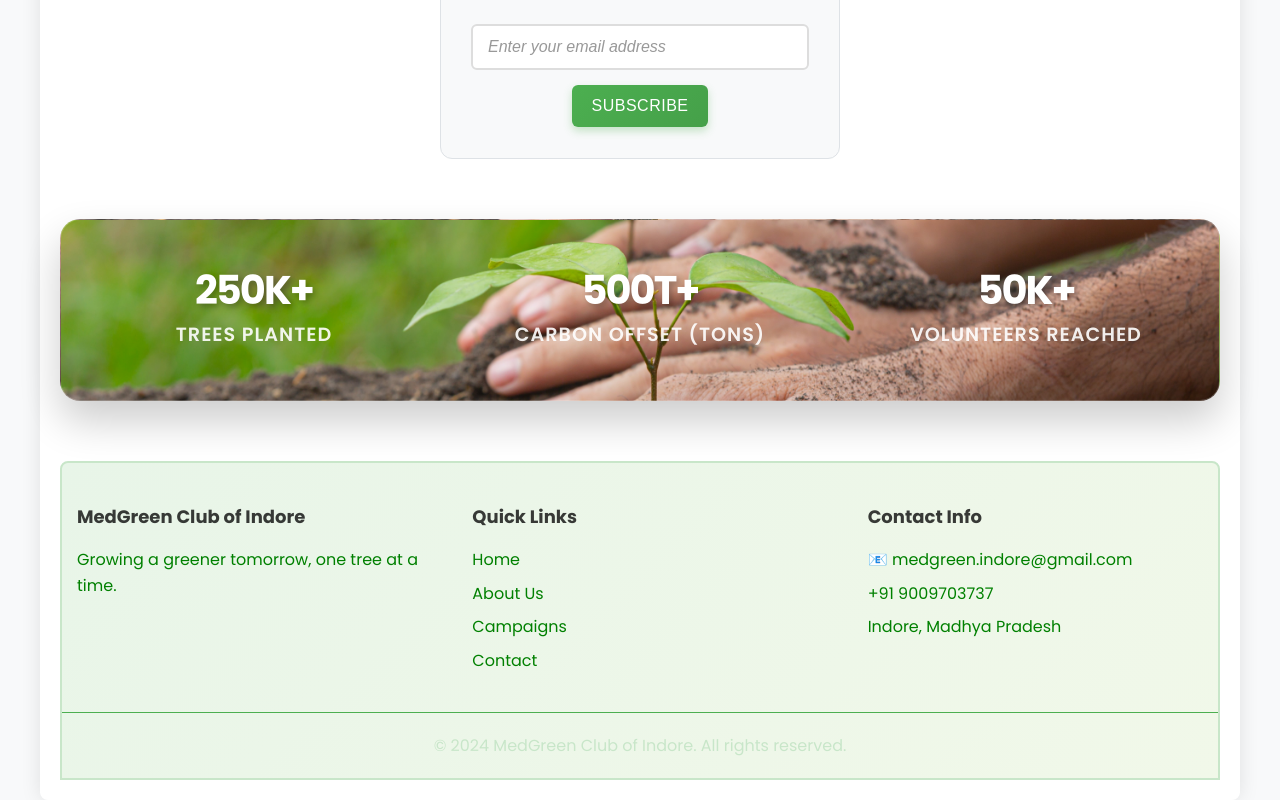
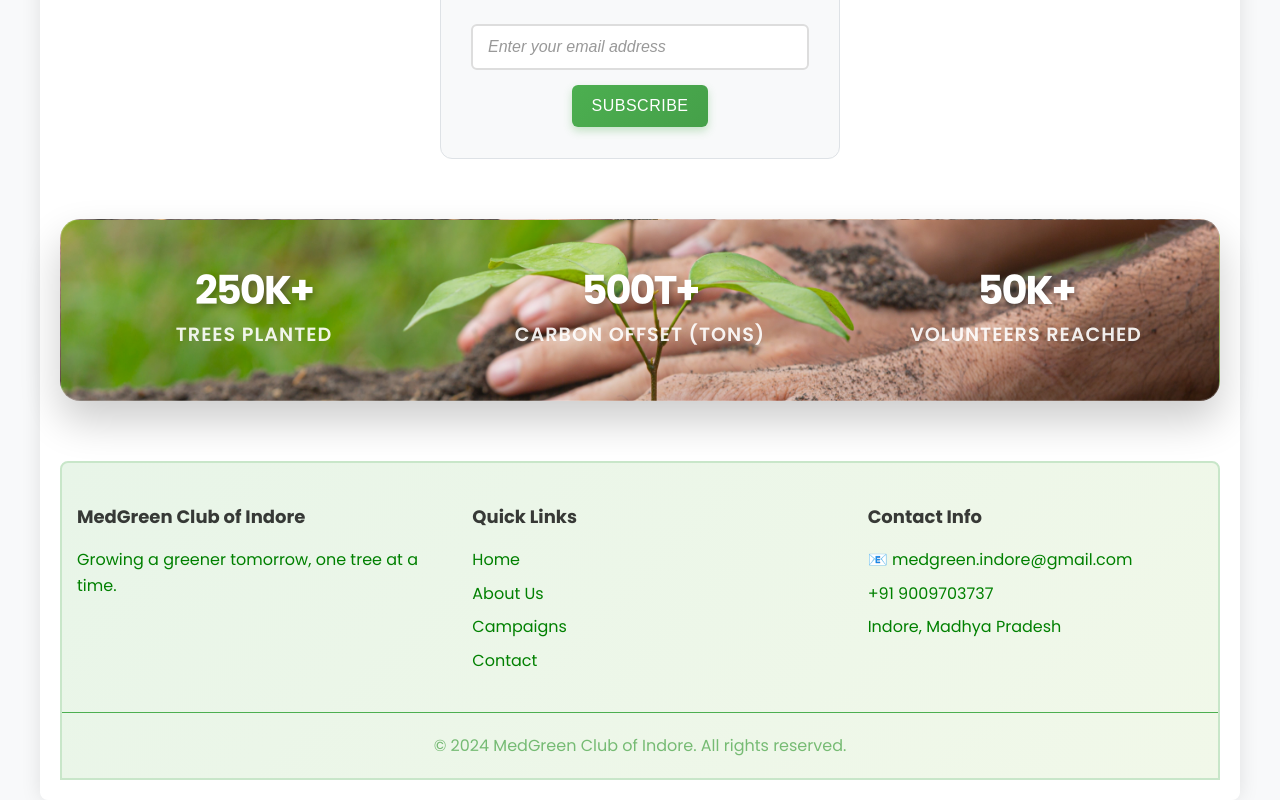
Before and after one commit to riddima15benjamin/reactjs, a React (Create React App) app: page / in a window 1280 px wide. Shown: the part 2225-3025 px from the top of the page. Built offline with nearby package versions, Linux system fonts and the light colour scheme.

Commit message:
styling issues solved

```diff
--- a/src/components/DesktopHome.css
+++ b/src/components/DesktopHome.css
@@ -64,10 +64,6 @@ body {
   z-index: 1000;
   box-sizing: border-box;
 }
-
-
-
-
 .nav-links {
   display: flex;
   gap: 30px;
@@ -151,10 +147,8 @@ h2 {
 }
 
 /* About Section */
-/* About Section - Hero Layout */
-/* Hero Section with Background Image */
 .frame-1021.about-section {
-  background-image: url('\main-bg.jpg'); /* Replace with your actual image path */
+  background-image: url('\main-bg.jpg');
   background-size: cover;
   background-position: center;
   background-repeat: no-repeat;
@@ -182,7 +176,6 @@ h2 {
   );
   z-index: 1;
 }
-
 /* Container for hero content */
 .frame-1021 .frame-1020 {
   position: relative;
@@ -381,17 +374,6 @@ h2 {
   }
 }
 
-/* Remove or comment out these old styles if they exist in your CSS */
-/*
-.tree-counter-box,
-.tree-counter-heading,
-.countup-wrapper,
-.countup-text {
-  // Remove these old styles
-}
-*/
-
-
 /* Image Credit Footer */
 .image-credit {
   background: rgba(0, 0, 0, 0.8);
@@ -413,8 +395,6 @@ h2 {
 .image-credit a:hover {
   color: white !important;
 }
-
-
 .countup-wrapper {
 
   display: flex;
@@ -430,8 +410,6 @@ h2 {
   font-weight: bold;
   color: #22543d;
 }
-
-
 /* Campaign Section Fix */
 .campaign-section {
   background: linear-gradient(135deg, #e8f5e8, #f1f8e9);
@@ -541,8 +519,6 @@ h2 {
     padding: 30px 15px;
   }
 }
-
-/* Newsletter Section */
 /* Newsletter Section */
 .newsletter-section {
   background-color: #f8f9fa;
@@ -673,7 +649,7 @@ h2 {
   border-top: 1px solid #4caf50;
   padding-top: 20px;
   text-align: center;
-  color: #c8e6c9;
+  color: rgba(0, 128, 0, 0.504);
 }
 
 /* Enhanced Button Labels */
```
